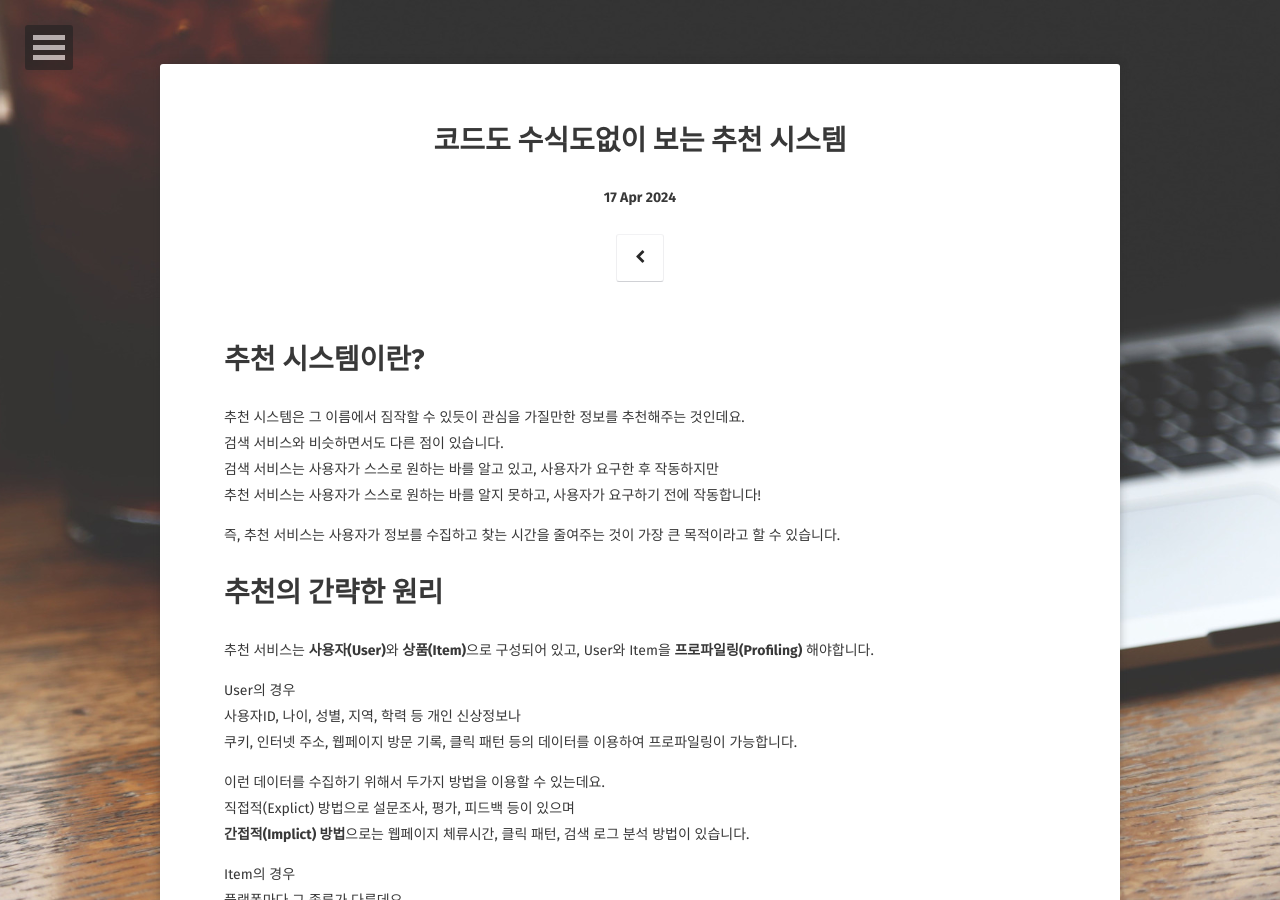
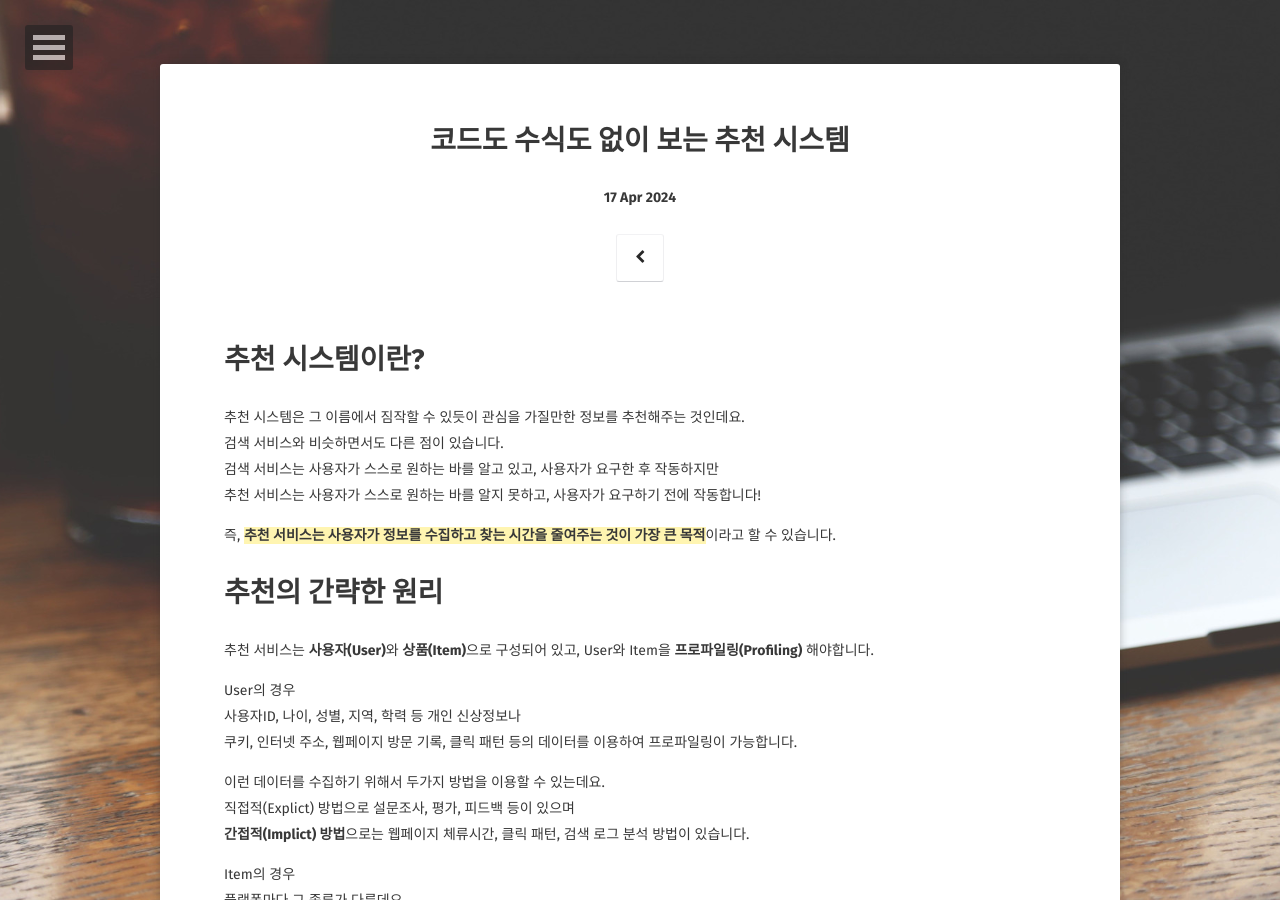
Before and after one commit to sdtrd011/sdtrd011.github.io, a Jekyll site: the page built from _posts/2024-04-17-RecSys.md, in a window 1280 px wide and 900 px high. Built offline with Jekyll 4.4.1, drawn with Linux system fonts in a browser that asks for light colours; some web fonts are replaced; comment, search, counter and statistics services are not loaded.

Commit message:
correction of typos

```diff
--- a/_posts/2024-04-17-RecSys.md
+++ b/_posts/2024-04-17-RecSys.md
@@ -1,6 +1,6 @@
 ---
 layout: post
-title: "코드도 수식도없이 보는 추천 시스템"
+title: "코드도 수식도 없이 보는 추천 시스템"
 date: 2024-04-17
 excerpt: "추천 시스템에 대한 기본 설명"
 tags: [Recommendation]
@@ -8,16 +8,14 @@ comments: true
 ---
 
 # 추천 시스템이란?
-
 추천 시스템은 그 이름에서 짐작할 수 있듯이 관심을 가질만한 정보를 추천해주는 것인데요.
 검색 서비스와 비슷하면서도 다른 점이 있습니다.
 검색 서비스는 사용자가 스스로 원하는 바를 알고 있고, 사용자가 요구한 후 작동하지만
 추천 서비스는 사용자가 스스로 원하는 바를 알지 못하고, 사용자가 요구하기 전에 작동합니다!
 
-즉, 추천 서비스는 사용자가 정보를 수집하고 찾는 시간을 줄여주는 것이 가장 큰 목적이라고 할 수 있습니다.
+즉, <span style="background-color:#fff5b1"> **추천 서비스는 사용자가 정보를 수집하고 찾는 시간을 줄여주는 것이 가장 큰 목적**</span>이라고 할 수 있습니다.
 
 # 추천의 간략한 원리
-
 추천 서비스는 **사용자(User)**와 **상품(Item)**으로 구성되어 있고, User와 Item을 **프로파일링(Profiling)** 해야합니다.
 
 User의 경우
@@ -35,7 +33,6 @@ Item의 경우
 이렇게 잘 프로파일링 된 User/Item 정보를 바탕으로 선호도를 점수화 하는 것이 추천이라고 할 수 있습니다!
 
 # 추천을 왜, 어디에 써야해?
-
 추천을 통해서 얻을 수 있는 장점으로는
 * 더 많은 아이템을 판매할 수 있고
 * 더 다양한 아이템을 판매할 수 있고
@@ -47,7 +44,6 @@ Item의 경우
 이에 넷플릭스는 콘텐츠 추천에, 인스타그램은 팔로우 추천에, 쿠팡은 상품 추천에 추천 시스템을 사용하고 있습니다 :)
 
 # 추천 시스템의 데이터 종류
-
 ## Item
 추천할 항목이라고도 할 수 있고요, 가치와 데이터의 복잡함에 따라 구분이 가능합니다.
 낮은 복잡도를 가지는 대표적인 Item은 뉴스, 책, 영화 등이 있고
@@ -73,7 +69,6 @@ User와 Item간의 상호작용 입니다. User가 인터넷에 남긴 로그에
 평점(or 점수)를 예측하는 게 목적으로 User-Item 행렬을 채우는 문제를 푸는 것 입니다.
 
 # 추천 알고리즘의 종류
-
 ## 콘텐츠 기반(Contents-based Recommender System)
 사용자가 과거에 좋아했던 아이템을 파악하고, 그 아이템과 비슷한 아이템을 추천하는 방법입니다.
 예를 들어, 과거에 스파이더 맨 영화에 평점 4.5를 준 사용자에겐 타이타닉 보다는 캡틴 마블을 추천하는 식입니다.
@@ -92,7 +87,6 @@ User와 Item간의 상호작용 입니다. User가 인터넷에 남긴 로그에
 * Knowledge-based Recommendateion : (Constraint based) 정해진 규칙을 바탕으로 또는 (Case based) 사용자 니즈와 해결책 중 가장 적합한 것을 골라서 추천
 
 # 추천 시스템의 한계
-
 좋아 보이기만 하는 추천 시스템이지만, 한계점이 존재합니다.
 
 **Scalabillity**
@@ -130,8 +124,8 @@ User와 Item간의 상호작용 입니다. User가 인터넷에 남긴 로그에
 
 # 그럼 추천하지 마요?
 
-**아닙니다!**
-이런 한계점들이 있지만, 그렇기 때문에 **추천에는 정답이 없습니다!**
+<span style="background-color:#fff5b1">**아닙니다!**</span>
+이런 한계점들이 있지만, 그렇기 때문에 <span style="background-color:#fff5b1">**추천에는 정답이 없습니다!**</span>
 
 로맨스 영화만 좋아하던 유저에게 액션 영화를 추천을 통해 유저가 새로운 재미를 발견할 수도 있고,
 감자튀김을 좋아하는 유저에게 햄버거를 추천해줬지만, 비건이라 햄버거를 안 먹을 수도 있습니다!
```
